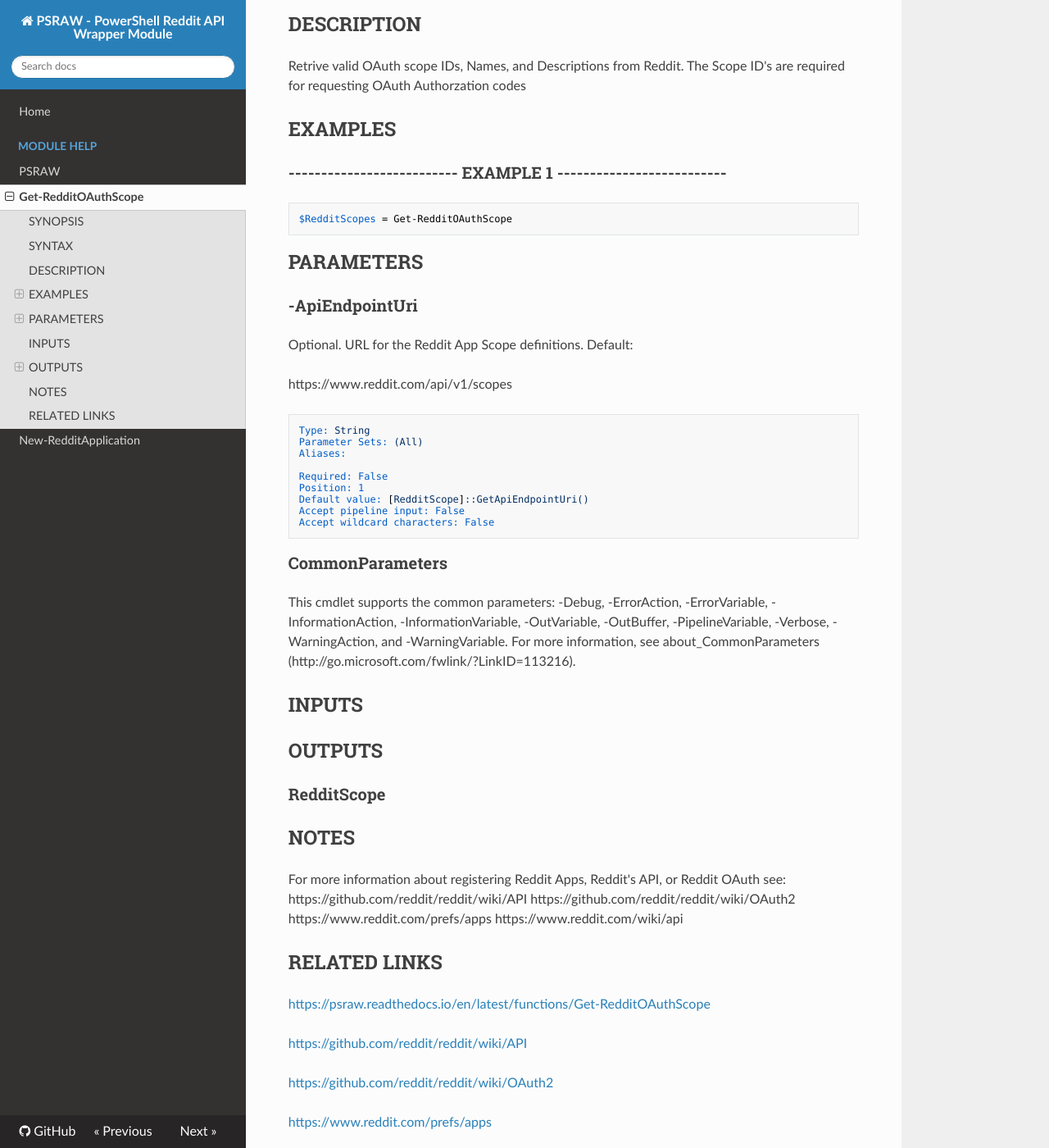
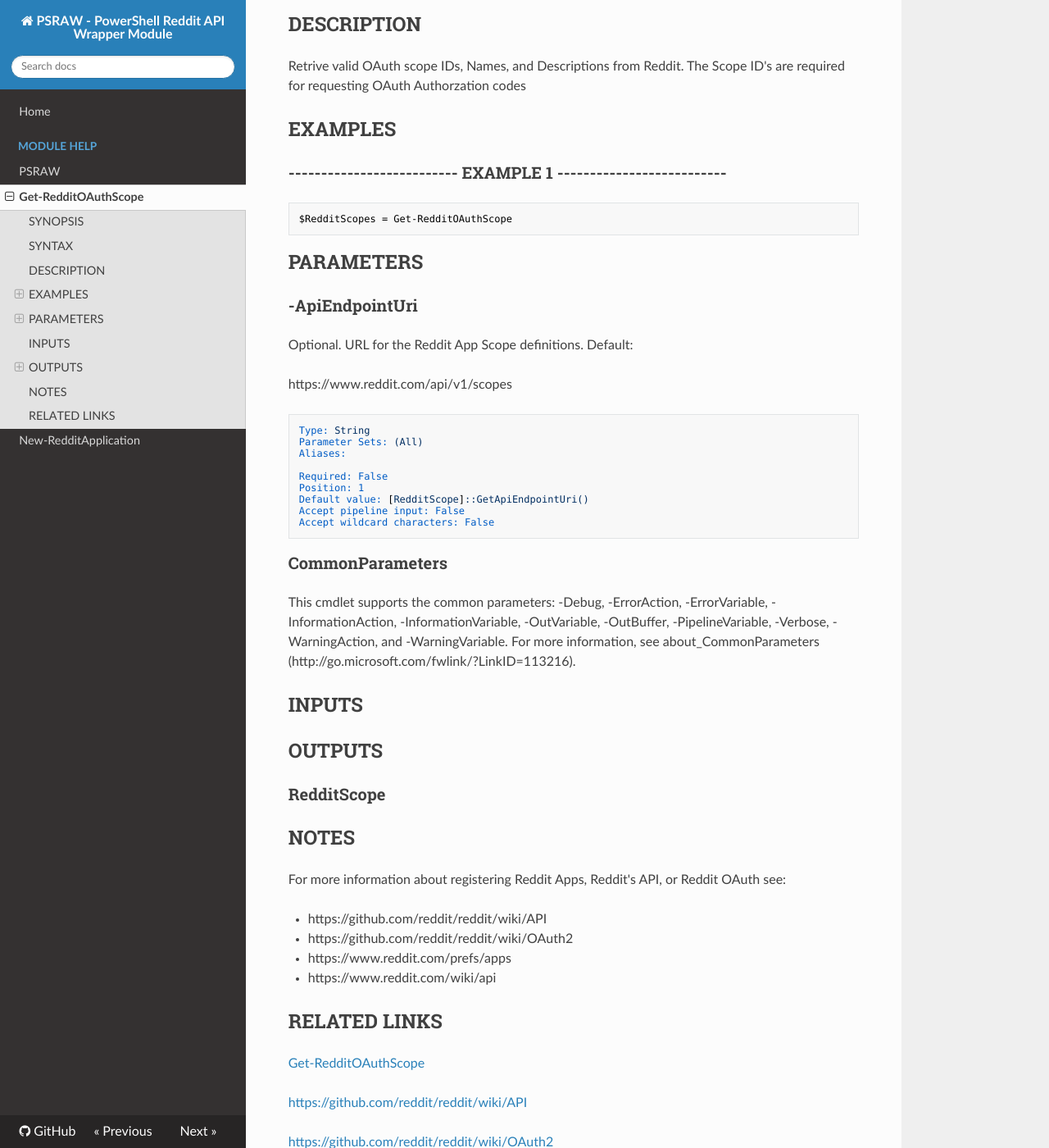
Before and after one commit to markekraus/PSRAW, an MkDocs documentation site: the page built from docs/Module/Get-RedditOAuthScope.md, in a window 1280 px wide and 1400 px high, scrolled down 363 px. Shown: the whole window at 82% size. Built offline with MkDocs 1.6.1, drawn with Linux system fonts in a browser that asks for light colours; nearby versions of some CDN libraries; old or Windows-style settings are respelled for this version of MkDocs; part of the change alters nothing that is shown.

Commit message:
Update Get-RedditOAuthScope.md

````diff
--- a/docs/Module/Get-RedditOAuthScope.md
+++ b/docs/Module/Get-RedditOAuthScope.md
@@ -1,6 +1,6 @@
 ---
 external help file: PSRAW-help.xml
-online version: https://psraw.readthedocs.io/en/latest/functions/Get-RedditOAuthScope
+online version: https://psraw.readthedocs.io/en/latest/Module/Get-RedditOAuthScope
 schema: 2.0.0
 ---
 
@@ -16,14 +16,12 @@ Get-RedditOAuthScope [[-ApiEndpointUri] <String>] [<CommonParameters>]
 ```
 
 ## DESCRIPTION
-Retrive valid OAuth scope IDs, Names, and Descriptions from Reddit.
-The Scope ID's
-are required for requesting OAuth Authorzation codes
+Retrive valid OAuth scope IDs, Names, and Descriptions from Reddit. The Scope ID's are required for requesting OAuth Authorzation codes
 
 ## EXAMPLES
 
 ### -------------------------- EXAMPLE 1 --------------------------
-```
+```powershell
 $RedditScopes = Get-RedditOAuthScope
 ```
 
@@ -59,14 +57,15 @@ This cmdlet supports the common parameters: -Debug, -ErrorAction, -ErrorVariable
 
 ## NOTES
 For more information about registering Reddit Apps, Reddit's API, or Reddit OAuth see:
-    https://github.com/reddit/reddit/wiki/API
-    https://github.com/reddit/reddit/wiki/OAuth2
-    https://www.reddit.com/prefs/apps
-    https://www.reddit.com/wiki/api
+
+* https://github.com/reddit/reddit/wiki/API
+* https://github.com/reddit/reddit/wiki/OAuth2
+* https://www.reddit.com/prefs/apps
+* https://www.reddit.com/wiki/api
 
 ## RELATED LINKS
 
-[https://psraw.readthedocs.io/en/latest/functions/Get-RedditOAuthScope](https://psraw.readthedocs.io/en/latest/functions/Get-RedditOAuthScope)
+[Get-RedditOAuthScope](https://psraw.readthedocs.io/en/latest/Module/Get-RedditOAuthScope)
 
 [https://github.com/reddit/reddit/wiki/API](https://github.com/reddit/reddit/wiki/API)
 
````
